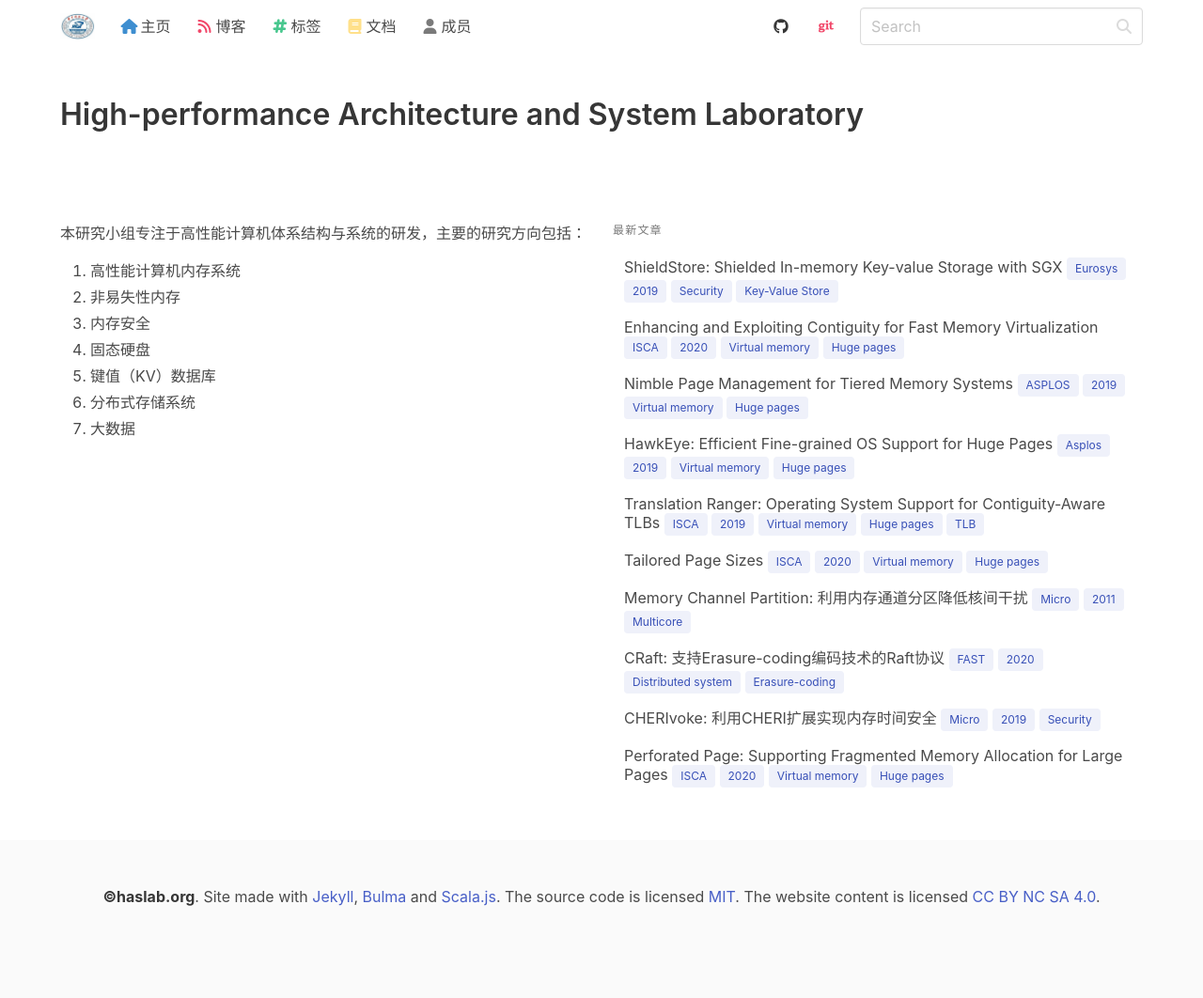
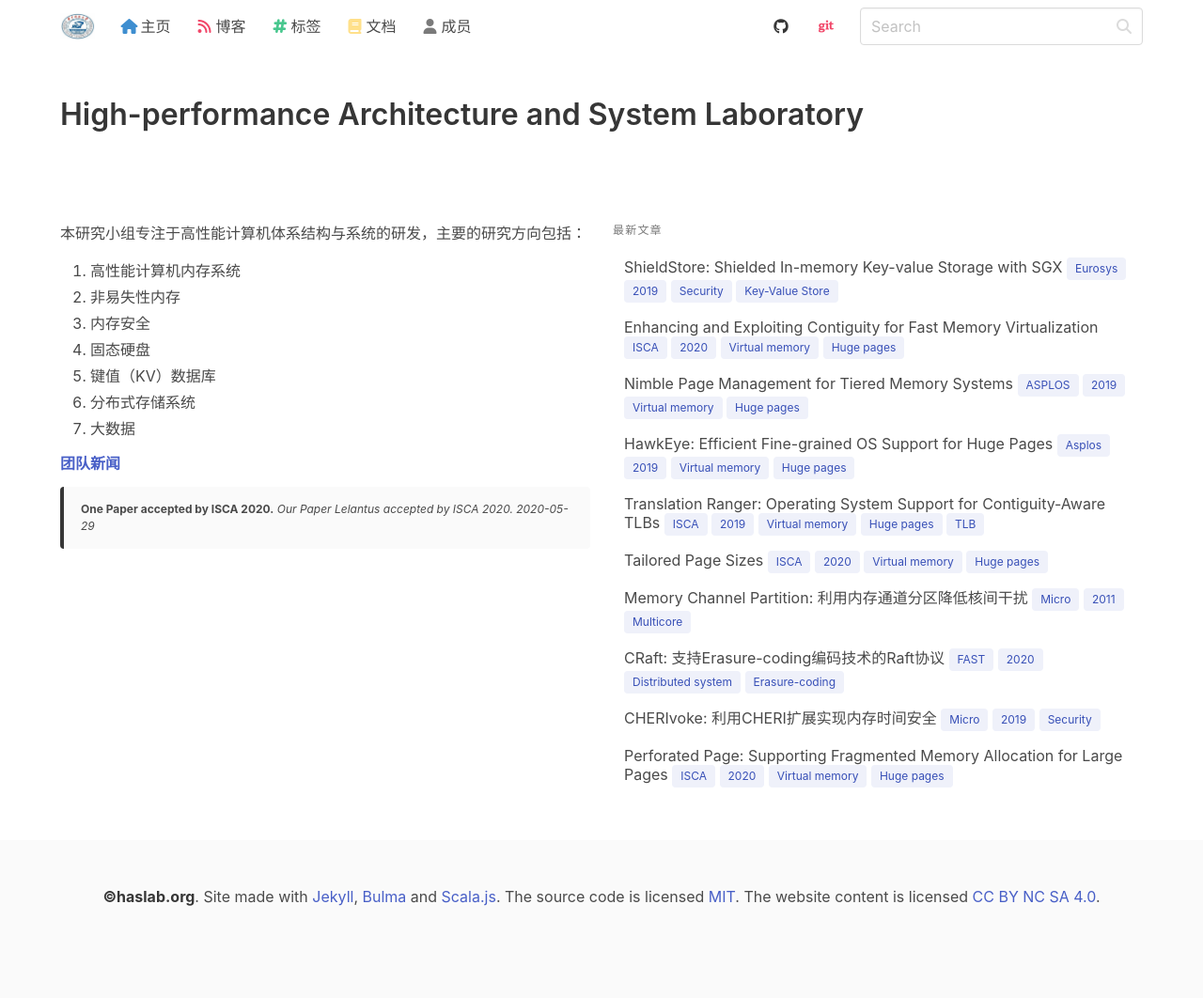
Before and after one commit to haslaboratory/haslaboratory.github.io, a Jekyll site: the page built from pages/index.md, in a window 1280 px wide. Shown: the whole page at 94% size. Built offline with Jekyll 4.4.1, drawn with Linux system fonts in a browser that asks for light colours; nearby versions of some CDN libraries; library files that are not in the unit come from our copies.

Commit message:
add news.html

```diff
--- /dev/null
+++ b/_data/news.yml
@@ -0,0 +1,3 @@
+- date: 2020-05-29
+  title: One Paper accepted by ISCA 2020.
+  description: Our Paper Lelantus accepted by ISCA 2020.
--- a/_includes/bulma_news.html
+++ b/_includes/bulma_news.html
@@ -1,10 +1,7 @@
-<div class="content">
-    <a class="title is-4" href="/tags/#news">News</a>
-    <ul>
-        {% for post in site.tags.News limit:5 %}
-        <li>
-            <span class="date">{{ post.date | date: '%Y %b %d' }}</span> - <a href="{{ post.url }}">{{ post.title }}</a>
-        </li>
-        {% endfor %}
-    </ul>
-</div>
+{% for new in include.news %}
+<article class="message is-small is-{% cycle 'dark', 'primary', 'link', 'info', 'success', 'warning', 'danger'%}">
+    <div class="message-body">
+        <strong>{{ new.title }}</strong> <em>{{ new.description }}</em> <em>{{ new.date }}</em>
+  </div>
+</article>
+{% endfor %}
--- a/pages/index.md
+++ b/pages/index.md
@@ -13,3 +13,8 @@ permalink: /
 5. 键值（KV）数据库
 6. 分布式存储系统
 7. 大数据
+
+###### [团队新闻](/news.html)
+
+{% assign news = site.data.news | slice: 0, 5 %}
+{% include bulma_news.html news = news %}
```
Also changed, not shown: pages/news.html (added, +7 -0 lines).
